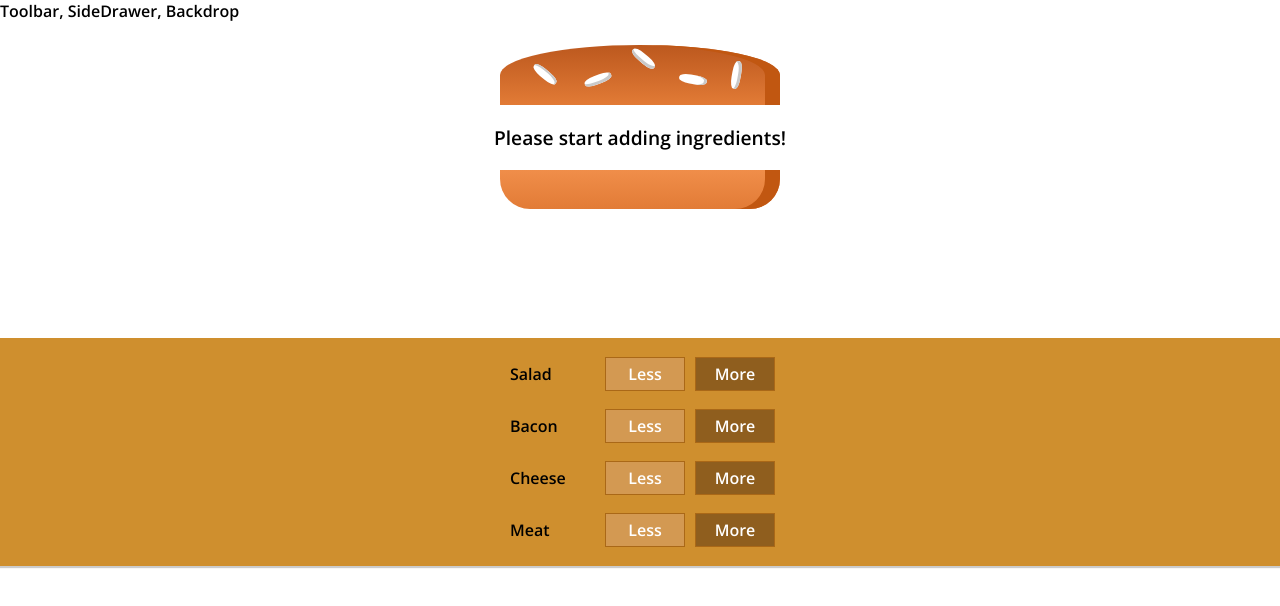
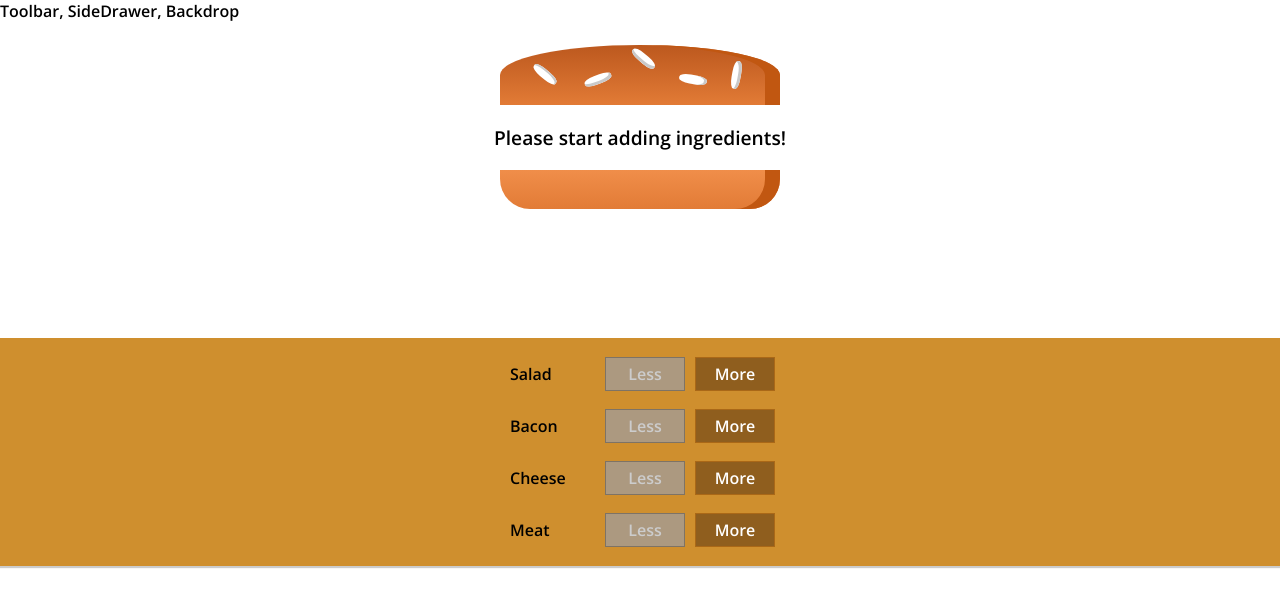
Before and after one commit to talaharon/Burger-Builder-App, a React app: page / in a window 1280 px wide. Shown: the top 606 px of the page. Built offline with nearby package versions, Linux system fonts and the light colour scheme.

Commit message:
Removing Ingredients feature

```diff
--- a/src/components/Burger/BuildControls/BuildControl/BuildControl.js
+++ b/src/components/Burger/BuildControls/BuildControl/BuildControl.js
@@ -4,7 +4,9 @@ import classes from './BuildControl.css';
 const buildControl  = (props) =>(
     <div className = {classes.BuildControl}>
         <div className = {classes.Label}>{props.label}</div>
-        <button className = {classes.Less}>Less</button>
+        <button className = {classes.Less}
+                onClick={props.removed}
+                disabled ={props.disabled}>Less</button>
         <button className = {classes.More}
                 onClick = {props.added}>More</button>
     </div>
--- a/src/components/Burger/BuildControls/BuildControls.js
+++ b/src/components/Burger/BuildControls/BuildControls.js
@@ -14,7 +14,9 @@ const buildControls = props => (
     {controls.map(ctrl =>
     <BuildControl   key = {ctrl.label}
                     label = {ctrl.label}
-                    added = {()=>props.ingredientAdded(ctrl.type)}/>)}
+                    added = {()=>props.ingredientAdded(ctrl.type)}
+                    removed = {() => props.ingredientRemoved(ctrl.type)}
+                    disabled = {props.disabled[ctrl.type]}/>)}
     </div>
 );
 
--- a/src/containers/BurgerBuilder/BurgerBuilder.js
+++ b/src/containers/BurgerBuilder/BurgerBuilder.js
@@ -32,15 +32,34 @@ class BurgerBuilder extends Component {
     };
 
     removeIngredientHandler = (type) => {
-
+        const newIngredients = {...this.state.ingredients};
+        let totalNewPrice= this.state.totalPrice;
+        if(newIngredients[type]>0){
+            newIngredients[type]= newIngredients[type]-1;
+            totalNewPrice = totalNewPrice - INGREDIENT_PRICES[type];
+            this.setState({
+                ingredients: newIngredients,
+                totalPrice: totalNewPrice,
+            });
+        }
     };
 
     render() {
+        const disabledInfo =  {
+            ...this.state.ingredients
+        };
+
+        for (let key in disabledInfo) {
+            disabledInfo[key] = disabledInfo[key]<=0;
+        }
+
         return (
             <Aux>
                 <Burger ingredients = {this.state.ingredients}></Burger>
                 <BuildControls
-                ingredientAdded = {this.addIngredientHandler}/>
+                ingredientAdded = {this.addIngredientHandler}
+                ingredientRemoved = {this.removeIngredientHandler}
+                disabled = {disabledInfo}/>
             </Aux>
         );
     }
```
